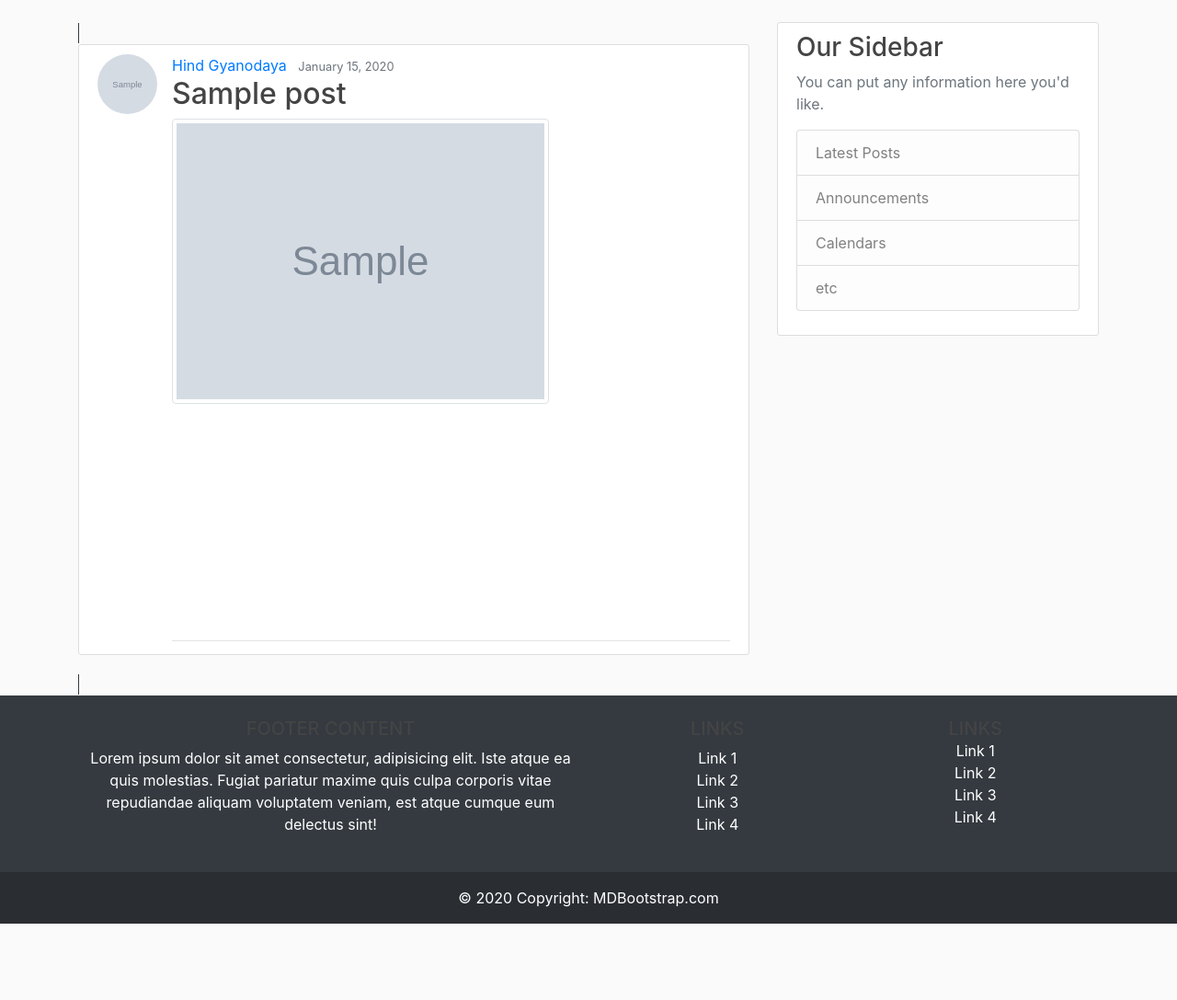
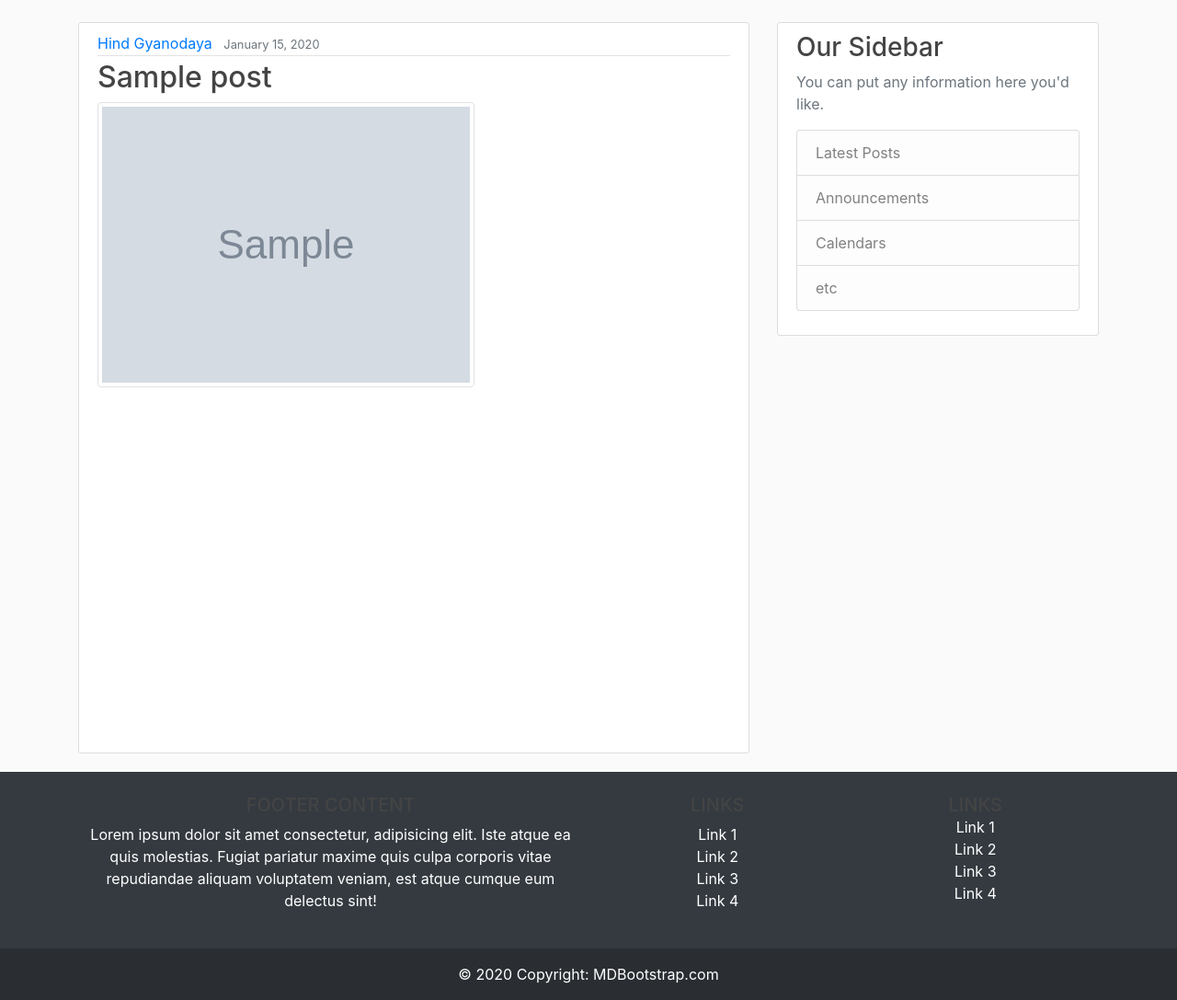
Before and after one commit to aktiwari111/test, a Django app: page / in a window 1280 px wide. Shown: the part 56-1143 px from the top of the page at 92% size. Before the commit the page ends 1060 px from the top, so only its background shows below. Run offline with Django 3.2, Linux system fonts and the light colour scheme; tables that the repository leaves empty hold one stand-in row (values such as "Sample post"); grey boxes marked "Sample" are stand-in pictures; some libraries are stand-ins or nearby versions.

Commit message:
6 commit

```diff
--- a/blog/models.py
+++ b/blog/models.py
@@ -5,8 +5,7 @@ from django.urls import reverse
 
 
 class Post(models.Model):
-    profile = models.ImageField(
-        default='default.jpg', upload_to='profile_pics')
+
     title = models.CharField(max_length=100)
     content = models.TextField(null=True, blank=True)
     date_posted = models.DateTimeField(default=timezone.now)
--- a/templates/blog/home.html
+++ b/templates/blog/home.html
@@ -2,34 +2,41 @@
 
 {% block content %}
     {% for post in posts %}
-    <span class="border border-dark">
         <article class="media content-section">
-          <img class="rounded-circle article-img" src="{{ post.profile.url }}">
+
           <div class="media-body">
             <div class="article-metadata">
               <a class="mr-2" href="#">Hind Gyanodaya</a>
               <small class="text-muted">{{ post.date_posted|date:"F d, Y" }}</small>
-
+            </div>
             <h2><a class="article-title" href="{% url 'post-detail' post.id %}">{{ post.title }}</a></h2>
 
             {% if post.image %}
 
-            <img src="{{ post.image.url }}" class="rounded img-thumbnail" alt="Responsive image">
+
+            <picture>
+
+              <img src="{{ post.image.url }}" class="rounded  img-thumbnail" alt="Responsive image">
+            </picture>
+
             {% endif %}
             <!-- <p class="article-content">{{ post.content }}</p> -->
 
             {% if post.link %}
 
-                  <iframe width="500" height="250" src={{ post.link }} frameborder="0"
+                  <!-- <iframe width="500" height="250" src={{ post.link }} frameborder="0"
                     allow="accelerometer; autoplay; clipboard-write; encrypted-media; gyroscope; picture-in-picture"
-                    allowfullscreen></iframe>
+                    allowfullscreen></iframe> -->
+
+
+                    <div class="embed-responsive embed-responsive-16by9">
+                      <iframe class="embed-responsive-item" src="{{ post.link }}"></iframe>
+                    </div>
 
 
             {% endif %}
-            </div>
           </div>
         </article>
-        </span>
     {% endfor %}
 
 
```
Also changed, not shown: templates/blog/post_detail.html (+6 -5 lines), blog/migrations/0002_remove_post_profile.py (added), db.sqlite3, media/profile_pics/bharat_1Q875T3.png (added), media/profile_pics/default_hBH6pEs.jpg (added).
